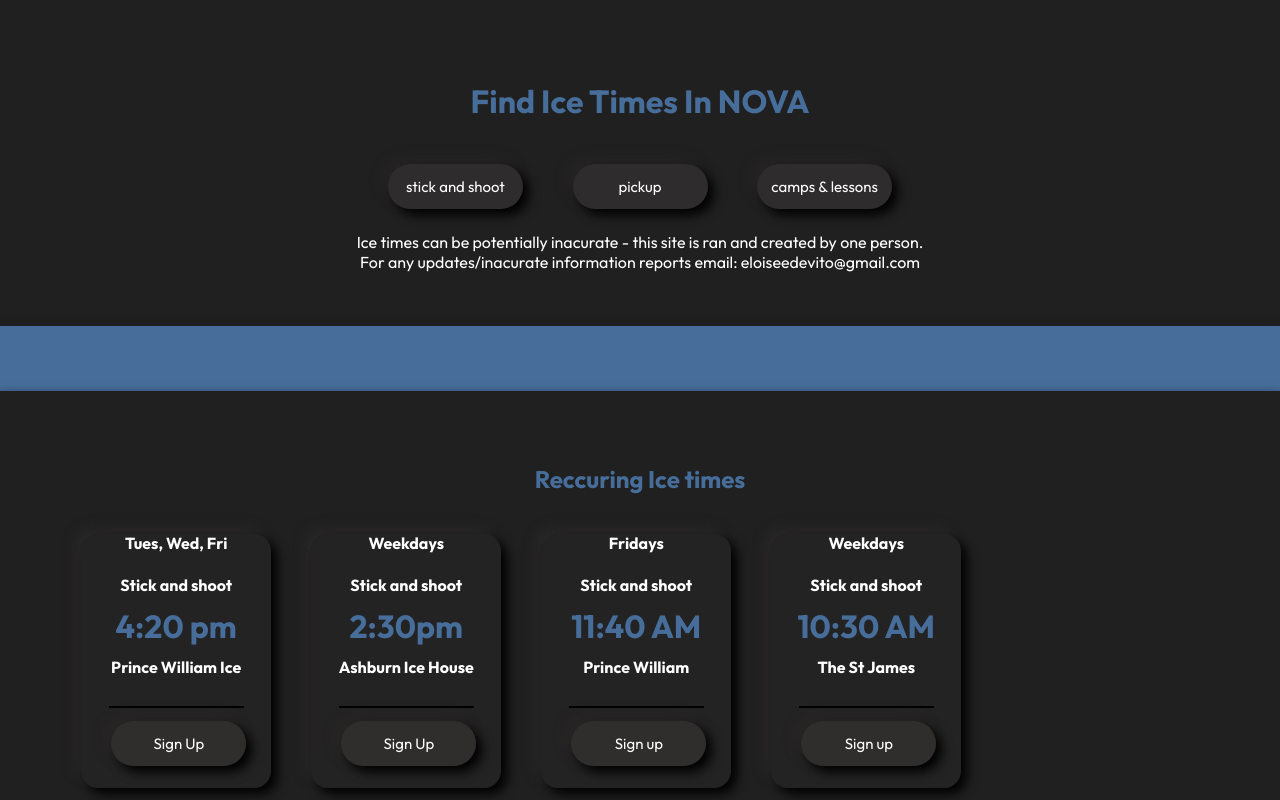
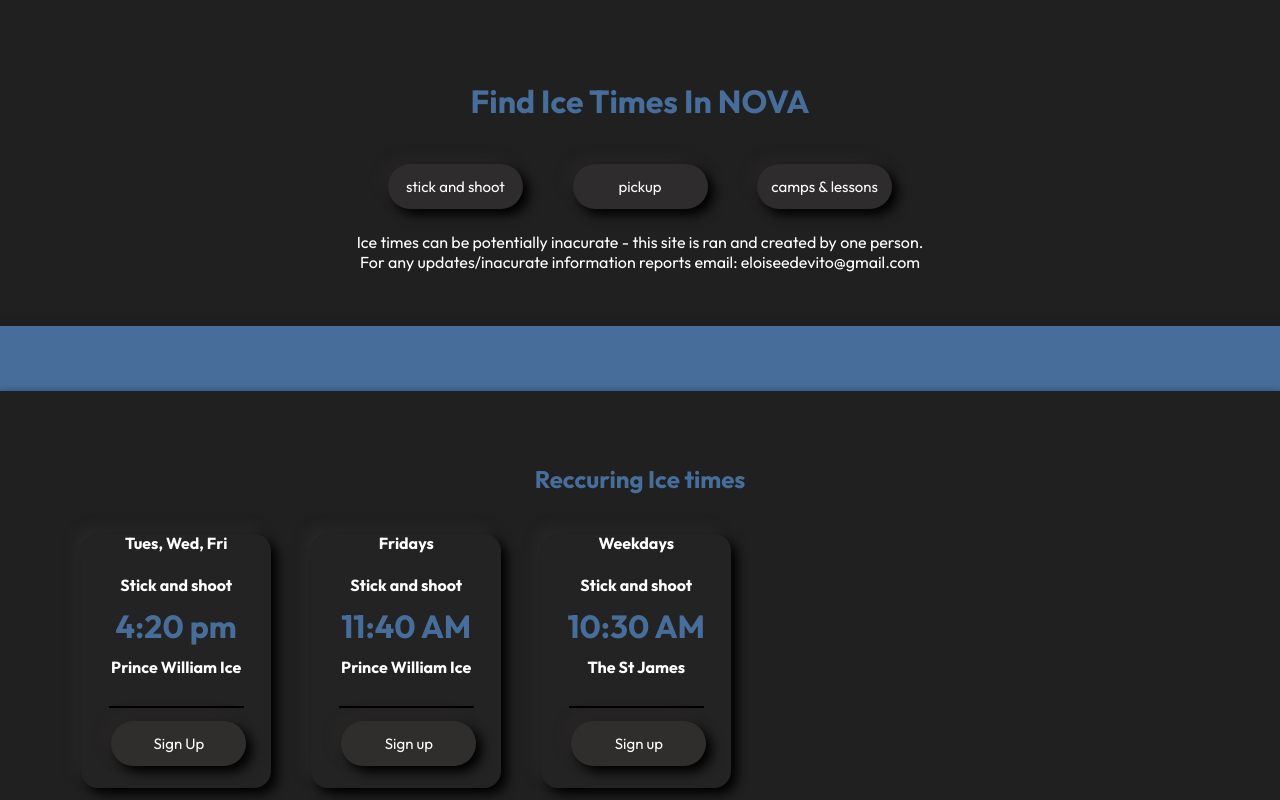
Before and after one commit to eloisedev/icetimes, a plain HTML site: page index.html in a window 1280 px wide. Shown: the top 800 px of the page. Drawn offline with Linux system fonts and the light colour scheme; a web font is replaced by a local one.

Commit message:
Update index.html

```diff
--- a/index.html
+++ b/index.html
@@ -37,19 +37,10 @@
           </div>
         </div>
         <div class="item1">
-          <p>Weekdays</p>
-          <h4>Stick and shoot</h4>
-          <h1>2:30pm</h1>
-          <h4>Ashburn Ice House</h4>
-          <div class="bottomtag">
-            <button><a href="https://apps.daysmartrecreation.com/dash/x/#/online/ashburn/event-registration?date=2025-01-07&&sport_ids=30" target="_blank">Sign Up</a></button>
-          </div>
-        </div>
-        <div class="item1">
           <p>Fridays</p>
           <h4>Stick and shoot</h4>
           <h1>11:40 AM</h1>
-          <h4>Prince William</h4>
+          <h4>Prince William Ice</h4>
           <div class="bottomtag">
             <button><a href="https://www.frontline-connect.com/monthlysched.cfm?fac=pwice&facid=1&session=3&month=1" target="_blank"></a>Sign up</button>
           </div>
```
